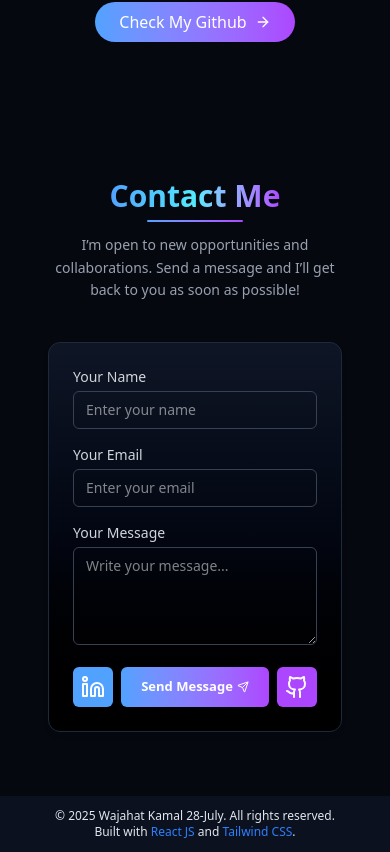
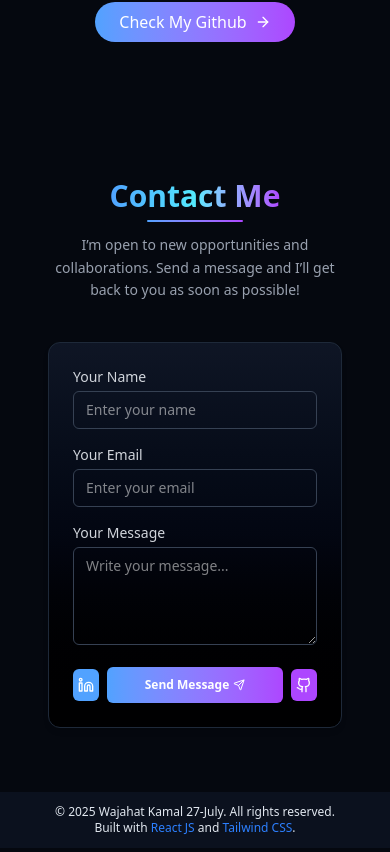
Before and after one commit to wajahat-kamal/Dev-Portfolio, a React (Vite) app: page / in a window 390 px wide. Shown: the part 2857-3709 px from the top of the page. Built offline with nearby package versions, Linux system fonts and the light colour scheme.

Commit message:
Refactor ContactSection and Footer components: adjust button styles for better responsiveness, update social media icon sizes, and correct copyright date in the footer for accuracy.

```diff
--- a/src/components/ContactSection.jsx
+++ b/src/components/ContactSection.jsx
@@ -135,27 +135,28 @@ export const ContactSection = () => {
               <a
                 href="https://linkedin.com/in/wajahat-kamal/"
                 target="_blank"
-                className="bg-blue-400 h-10 p-2 rounded-md hover:scale-[1.02] transition-all duration-300"
+                className="bg-blue-400 h-8 w-8 sm:h-10 sm:w-10 p-1 sm:p-2 rounded-md hover:scale-[1.02] transition-all duration-300 flex items-center justify-center"
               >
-                <Linkedin />
+                <Linkedin className="w-4 h-4 sm:w-5 sm:h-5" />
               </a>
 
               <button
                 type="submit"
                 disabled={status.loading}
-                className={`w-80 flex items-center justify-center gap-1  h-10 rounded-md font-semibold text-white md:text-lg text-[13px]
-              bg-gradient-to-r from-blue-400 to-purple-500 hover:scale-[1.02] transition-all duration-300
-              ${status.loading ? "opacity-70 cursor-not-allowed" : ""}`}
+                className={`w-60 sm:w-80 h-9 sm:h-10 flex items-center justify-center gap-1 rounded-md font-semibold text-white text-[12px] sm:text-[13px] md:text-lg
+    bg-gradient-to-r from-blue-400 to-purple-500 hover:scale-[1.02] transition-all duration-300
+    ${status.loading ? "opacity-70 cursor-not-allowed" : ""}`}
               >
                 {status.loading ? "Sending..." : "Send Message"}
-                {!status.loading && <Send className="w-3 h-3 md:w-4 md:h-4" />}
+                {!status.loading && <Send className="w-3 h-3 sm:w-4 sm:h-4" />}
               </button>
+
               <a
                 href="https://github.com/wajahat-kamal/"
                 target="_blank"
-                className="bg-purple-500 h-10 p-2 rounded-md hover:scale-[1.02] transition-all duration-300"
+                className="bg-purple-500 h-8 w-8 sm:h-10 sm:w-10 p-1 sm:p-2 rounded-md hover:scale-[1.02] transition-all duration-300 flex items-center justify-center"
               >
-                <Github />
+                <Github className="w-4 h-4 sm:w-5 sm:h-5" />
               </a>
             </div>
 
--- a/src/components/Footer.jsx
+++ b/src/components/Footer.jsx
@@ -5,7 +5,7 @@ export const Footer = () => {
       {/* Left Section */}
       <div className="text-center">
         <p className="text-xs sm:text-sm">
-          &copy; {new Date().getFullYear()} Wajahat Kamal 28-July. All rights reserved.
+          &copy; {new Date().getFullYear()} Wajahat Kamal 27-July. All rights reserved.
         </p>
         <p className="text-xs sm:text-sm">
           Built with{" "}
```
